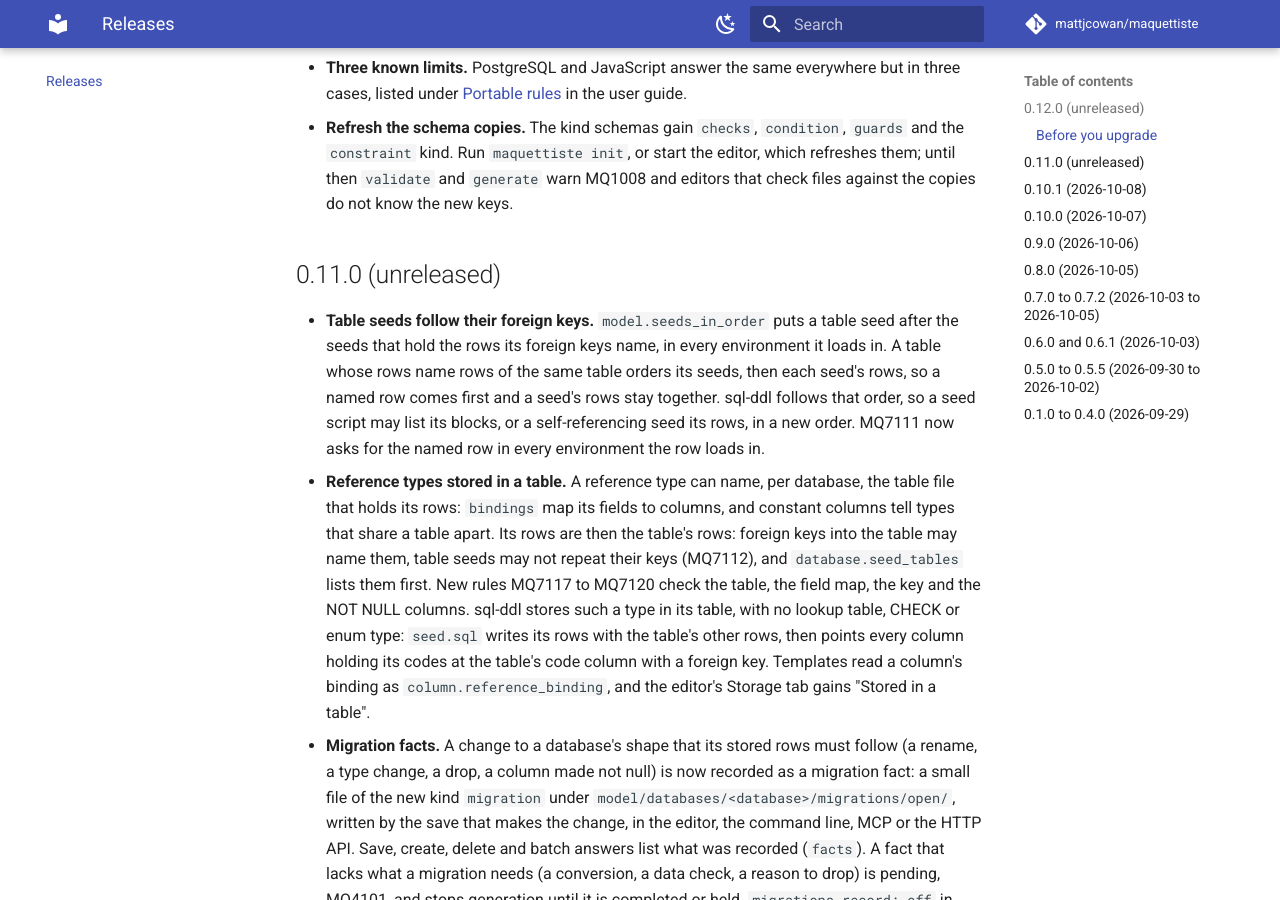
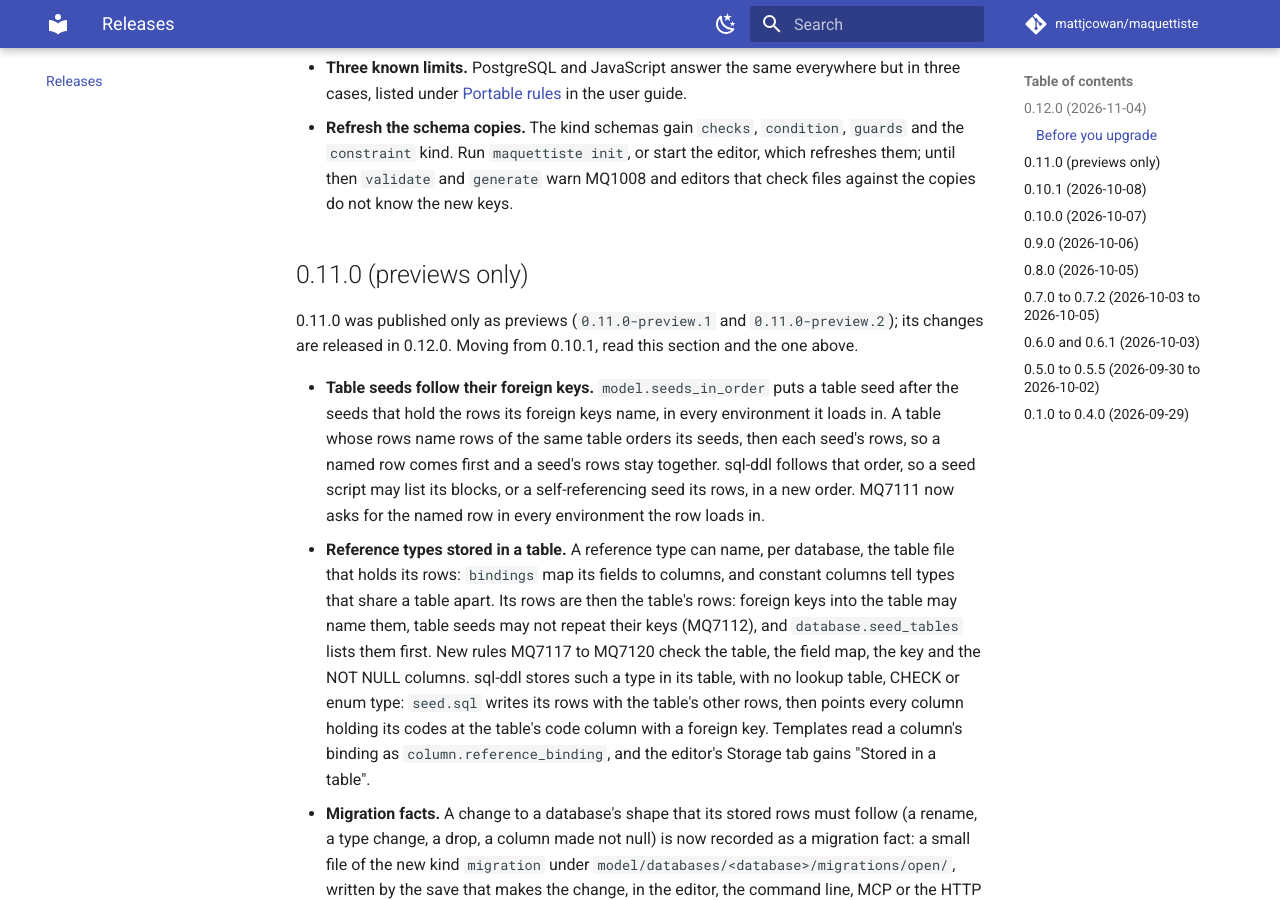
Before and after one commit to mattjcowan/maquettiste, an MkDocs documentation site: the page built from docs/releases.md, in a window 1280 px wide and 900 px high, scrolled down 10902 px. Built offline with MkDocs 1.6.1 and Material for MkDocs 9.7.7, drawn with Linux system fonts in a browser that asks for light colours; comment, search, counter and statistics services are not loaded; some of the changed text lies outside the part shown.

Commit message:
Version 0.12.0

```diff
--- a/docs/releases.md
+++ b/docs/releases.md
@@ -5,7 +5,7 @@
 [getting started](getting-started.md) page and the [update steps](getting-started.md#updating) say how to move to a new
 one.
 
-## 0.12.0 (unreleased)
+## 0.12.0 (2026-11-04)
 
 - **Library packs.** A pack can list other packs in `uses`, each with a version range: its templates include their
   partials by a prefixed name (`{{ include "naming:partials/header.scriban" }}`) and call their helpers through a
@@ -338,7 +338,10 @@
   `maquettiste init`, or start the editor, which refreshes them; until then `validate` and `generate` warn MQ1008 and
   editors that check files against the copies do not know the new keys.
 
-## 0.11.0 (unreleased)
+## 0.11.0 (previews only)
+
+0.11.0 was published only as previews (`0.11.0-preview.1` and `0.11.0-preview.2`); its changes are released in 0.12.0.
+Moving from 0.10.1, read this section and the one above.
 
 - **Table seeds follow their foreign keys.** `model.seeds_in_order` puts a table seed after the seeds that hold the
   rows its foreign keys name, in every environment it loads in. A table whose rows name rows of the same table orders
```
Also changed, not shown: docs/engineering/next.md (+2 -2 lines), 5 other files.
